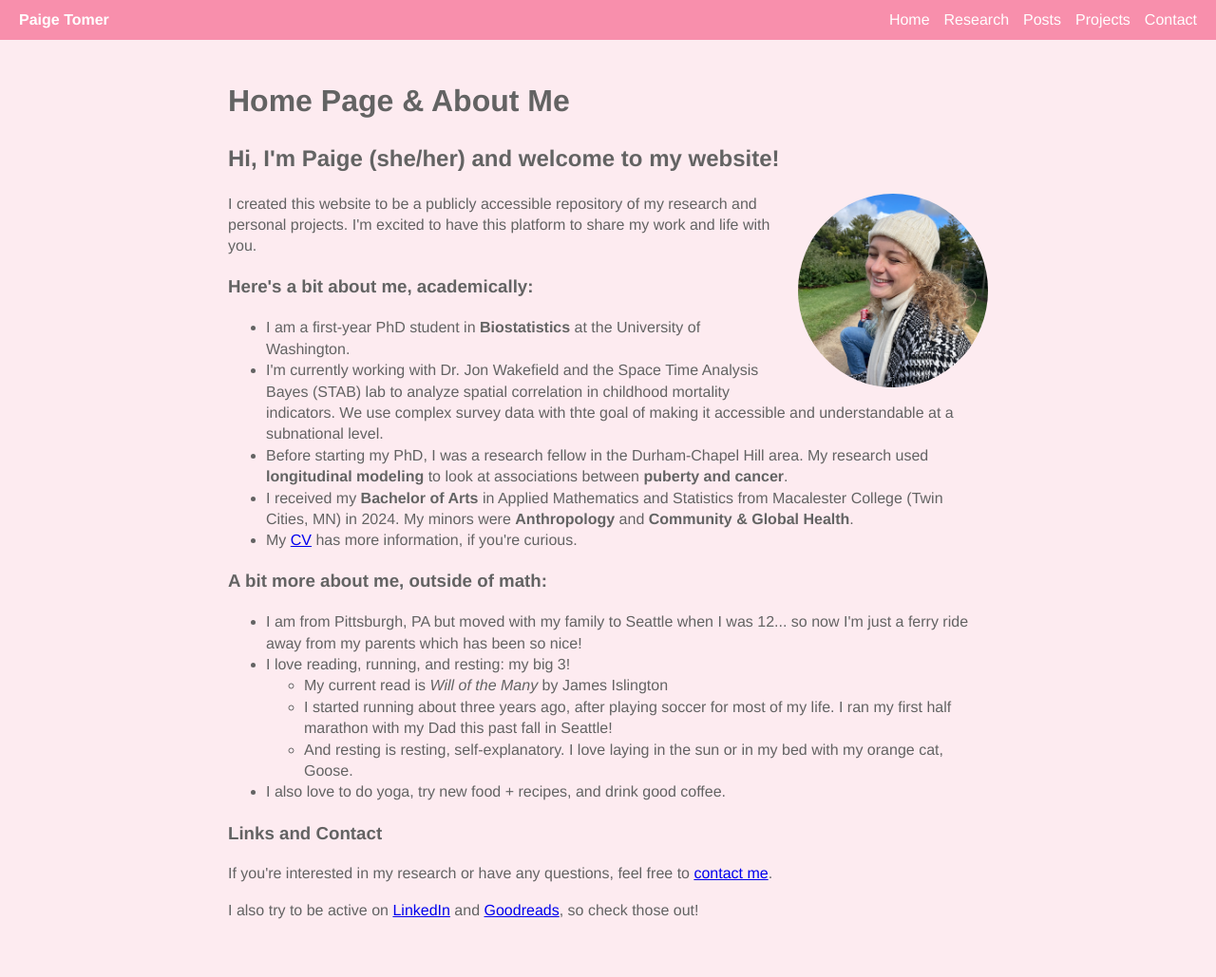
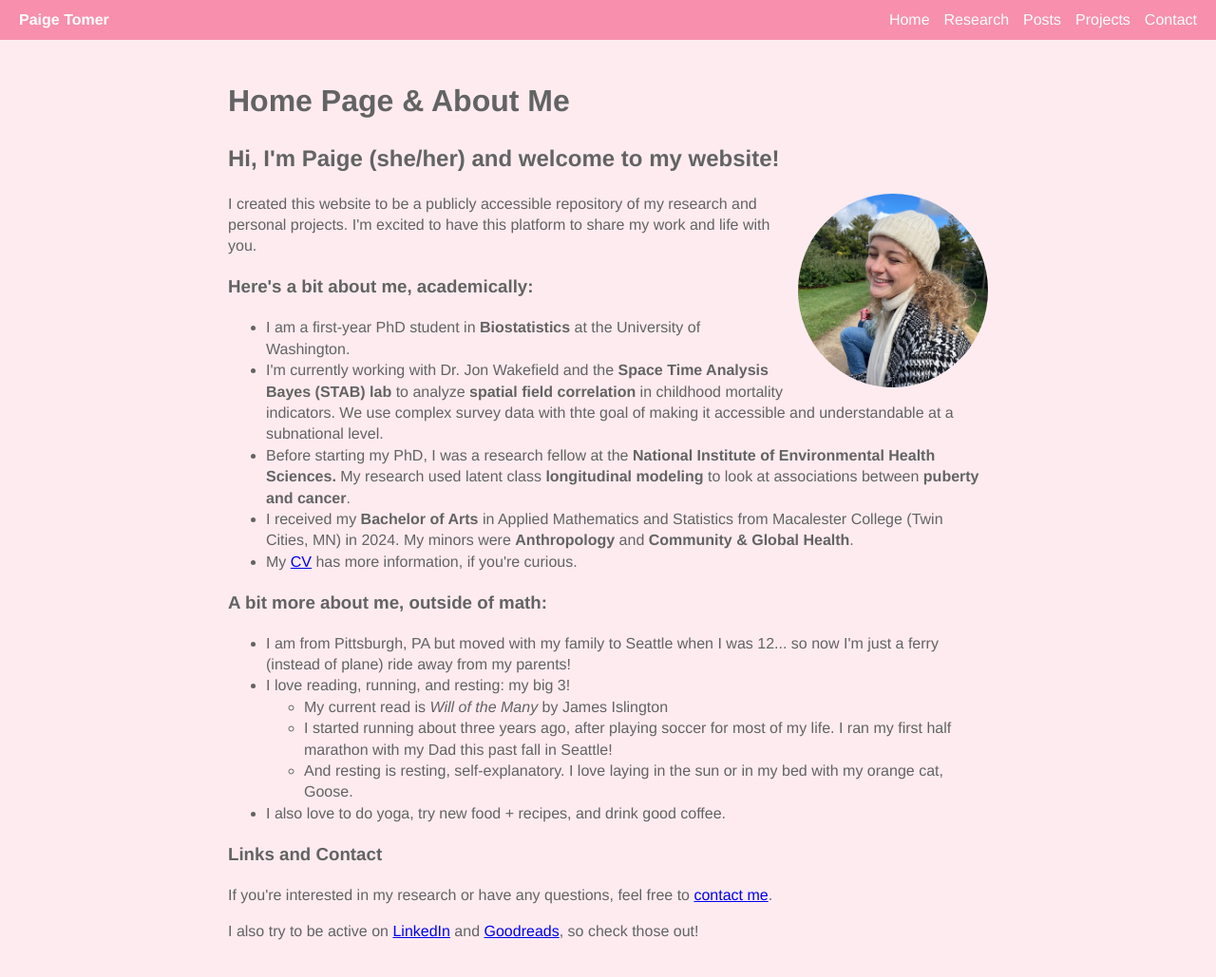
Before and after one commit to petomer-codes/petomer-website, a Jekyll site: the page built from index.html, in a window 1280 px wide. Shown: the whole page at 95% size. Built offline with Jekyll 4.4.1, drawn with Linux system fonts in a browser that asks for light colours; before the commit the page ends 1006 px from its top, so only the background shows below that.

Commit message:
Update index.html

```diff
--- a/index.html
+++ b/index.html
@@ -12,15 +12,15 @@ title: Home Page & About Me
 <h3>Here's a bit about me, academically:</h3>
 <ul>
   <li>I am a first-year PhD student in <strong>Biostatistics</strong> at the University of Washington. </li>
-  <li>I'm currently working with Dr. Jon Wakefield and the Space Time Analysis Bayes (STAB) lab to analyze spatial correlation in childhood mortality indicators. We use complex survey data with thte goal of making it accessible and understandable at a subnational level.</li>
-  <li>Before starting my PhD, I was a research fellow in the Durham-Chapel Hill area. My research used <strong>longitudinal modeling</strong> to look at associations between <strong>puberty and cancer</strong>.</li>
+  <li>I'm currently working with Dr. Jon Wakefield and the <strong>Space Time Analysis Bayes (STAB) lab</strong> to analyze <strong>spatial field correlation</strong> in childhood mortality indicators. We use complex survey data with thte goal of making it accessible and understandable at a subnational level.</li>
+  <li>Before starting my PhD, I was a research fellow at the <strong>National Institute of Environmental Health Sciences.</strong> My research used latent class <strong>longitudinal modeling</strong> to look at associations between <strong>puberty and cancer</strong>.</li>
   <li>I received my <strong>Bachelor of Arts</strong> in Applied Mathematics and Statistics from Macalester College (Twin Cities, MN) in 2024. My minors were <strong>Anthropology</strong> and <strong>Community & Global Health</strong>.</li>
   <li>My <a href="Tomer_CV_website_2025.pdf" target="_blank">CV</a> has more information, if you're curious.</li>
 </ul>
 
 <h3>A bit more about me, outside of math:</h3>
 <ul>
-  <li>I am from Pittsburgh, PA but moved with my family to Seattle when I was 12... so now I'm just a ferry ride away from my parents which has been so nice! </li>
+  <li>I am from Pittsburgh, PA but moved with my family to Seattle when I was 12... so now I'm just a ferry (instead of plane) ride away from my parents! </li>
   <li>I love reading, running, and resting: my big 3!
     <ul>
       <li>My current read is <em>Will of the Many</em> by James Islington</li>
```
